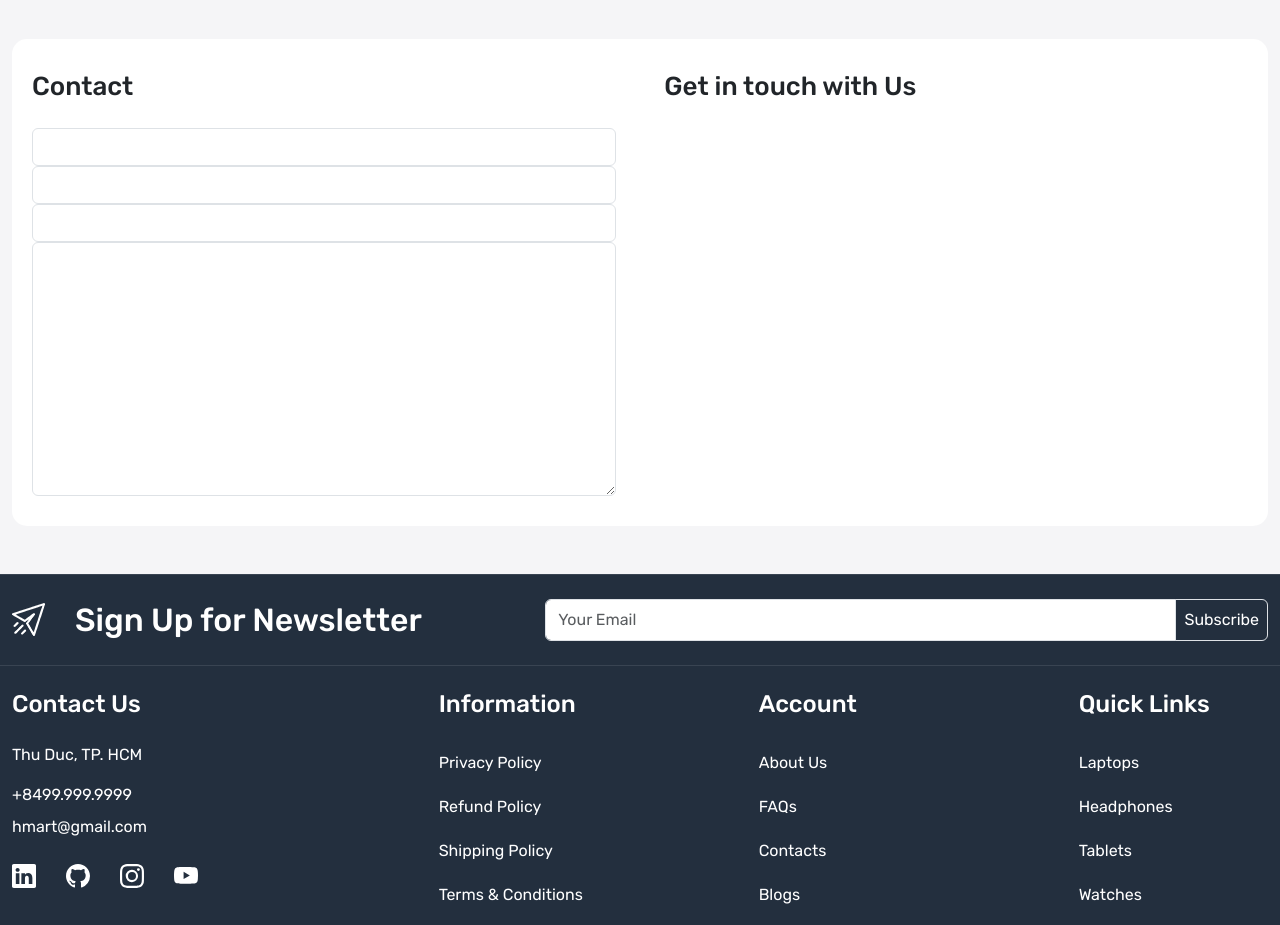
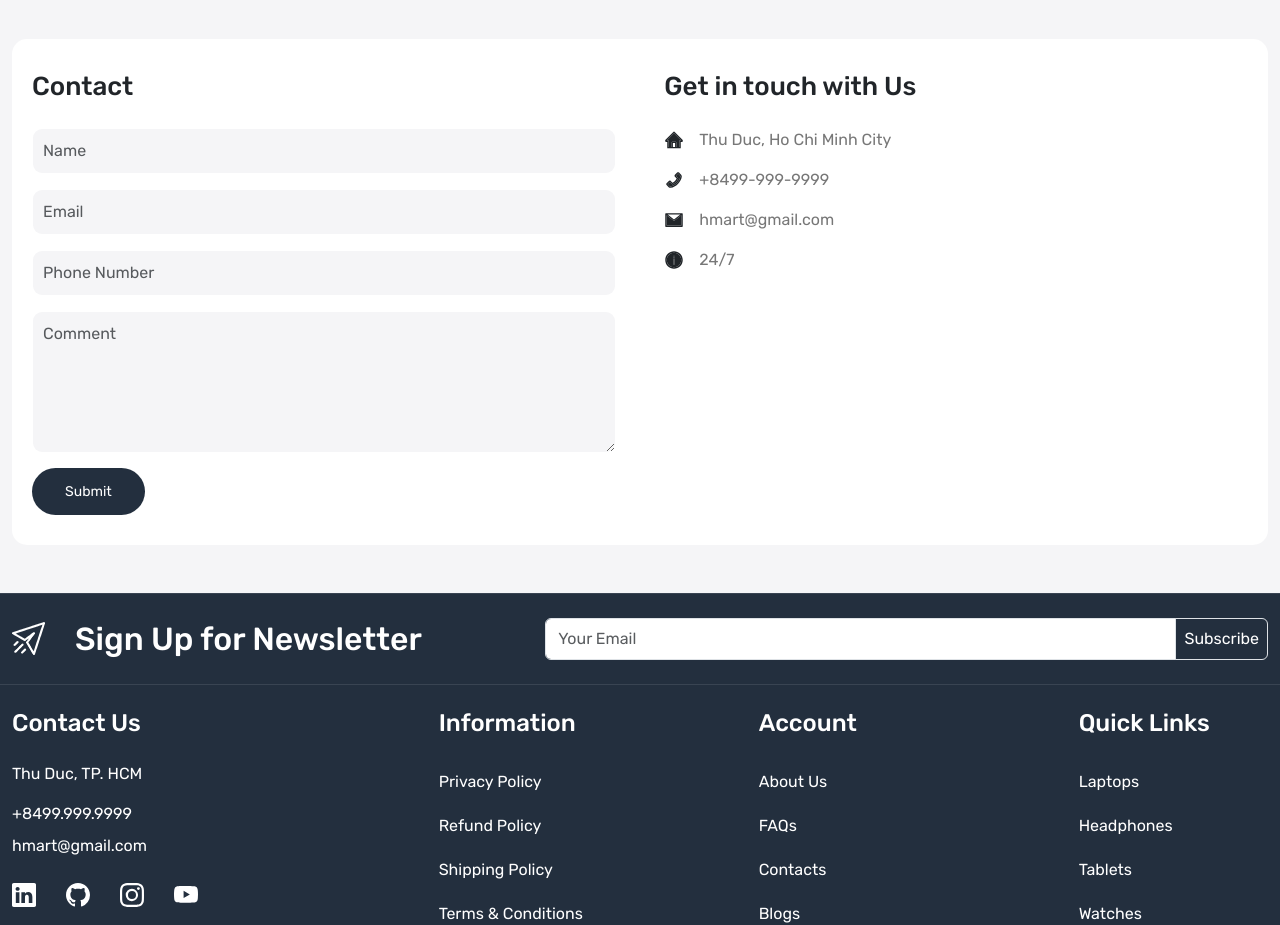
Before and after one commit to Rubie02/hmart_fe, a React (Create React App) app: page /contact in a window 1280 px wide. Shown: the part 780-1705 px from the top of the page. Built offline with nearby package versions, Linux system fonts and the light colour scheme.

Commit message:
contact page

```diff
--- a/src/App.css
+++ b/src/App.css
@@ -598,5 +598,29 @@ footer .input-group-text {
   text-align: left;
 }
 
+.submit-button {
+  background-color: var(--color-232f3e);
+  color: white;
+  font-size: 14px;
+  padding: 13px 33px;
+  border-radius: 25px;
+}
+
+.contact-inner-wrapper form .form-control {
+  background-color: var(--color-f5f5f7);
+  border-radius: 10px;
+  border-color: transparent;
+  padding: 10px;
+}
+
+.contact-inner-wrapper ul {
+  list-style: none;
+}
+
+.contact-inner-wrapper address,
+.contact-inner-wrapper a,
+.contact-inner-wrapper p {
+  color: var(--color-777777);
+}
 
 /* Contact */
--- a/src/pages/Contact.js
+++ b/src/pages/Contact.js
@@ -1,5 +1,6 @@
 import BreadCrumb from '../components/BreadCrumb'
 import Meta from '../components/Meta'
+import { AiTwotoneHome, AiTwotonePhone, AiTwotoneMail, AiTwotoneInfoCircle } from "react-icons/ai"
 
 const Contact = () => {
   return (
@@ -25,23 +26,46 @@ const Contact = () => {
               <div className='contact-inner-wrapper d-flex justify-content-between'>
                 <div>
                   <h3 className='contact-title mb-4'>Contact</h3>
-                  <form action=''>
+                  <form action='' className='d-flex flex-column gap-15'>
                     <div>
-                      <input type='text' className='form-control' />
+                      <input type='text' className='form-control' placeholder='Name' />
                     </div>
                     <div>
-                      <input type='text' className='form-control' />
+                      <input type='email' className='form-control' placeholder='Email' />
                     </div>
                     <div>
-                      <input type='text' className='form-control' />
+                      <input type='tel' className='form-control' placeholder='Phone Number' />
                     </div>
                     <div>
-                      <textarea name='' id='' className='w-100 form-control' cols={30} rows={10} ></textarea>
+                      <textarea name='' id='' className='w-100 form-control' cols={30} rows={5} placeholder='Comment' ></textarea>
+                    </div>
+                    <div>
+                      <button className='submit-button border-0'>Submit</button>
                     </div>
                   </form>
                 </div>
                 <div>
                   <h3 className='contact-title mb-4'>Get in touch with Us</h3>
+                  <div>
+                    <ul className='ps-0'>
+                      <li className='mb-3 d-flex gap-15 align-items-center'>
+                       <AiTwotoneHome className='fs-5' />
+                       <address className='mb-0'>Thu Duc, Ho Chi Minh City</address>
+                      </li>
+                      <li className='mb-3 d-flex gap-15 align-items-center'>
+                        <AiTwotonePhone className='fs-5'/>
+                        <a href='tel:+8499.999.9999'>+8499-999-9999</a>
+                      </li>
+                      <li className='mb-3 d-flex gap-15 align-items-center'>
+                        <AiTwotoneMail className='fs-5'/>
+                        <a href="mailto:hmart@gmail.com">hmart@gmail.com</a>
+                      </li>
+                      <li className='mb-3 d-flex gap-15 align-items-center'>
+                        <AiTwotoneInfoCircle className='fs-5'/>
+                        <p className='mb-0'>24/7</p>
+                      </li>
+                    </ul>
+                  </div>
                 </div>
               </div>
             </div>
```
